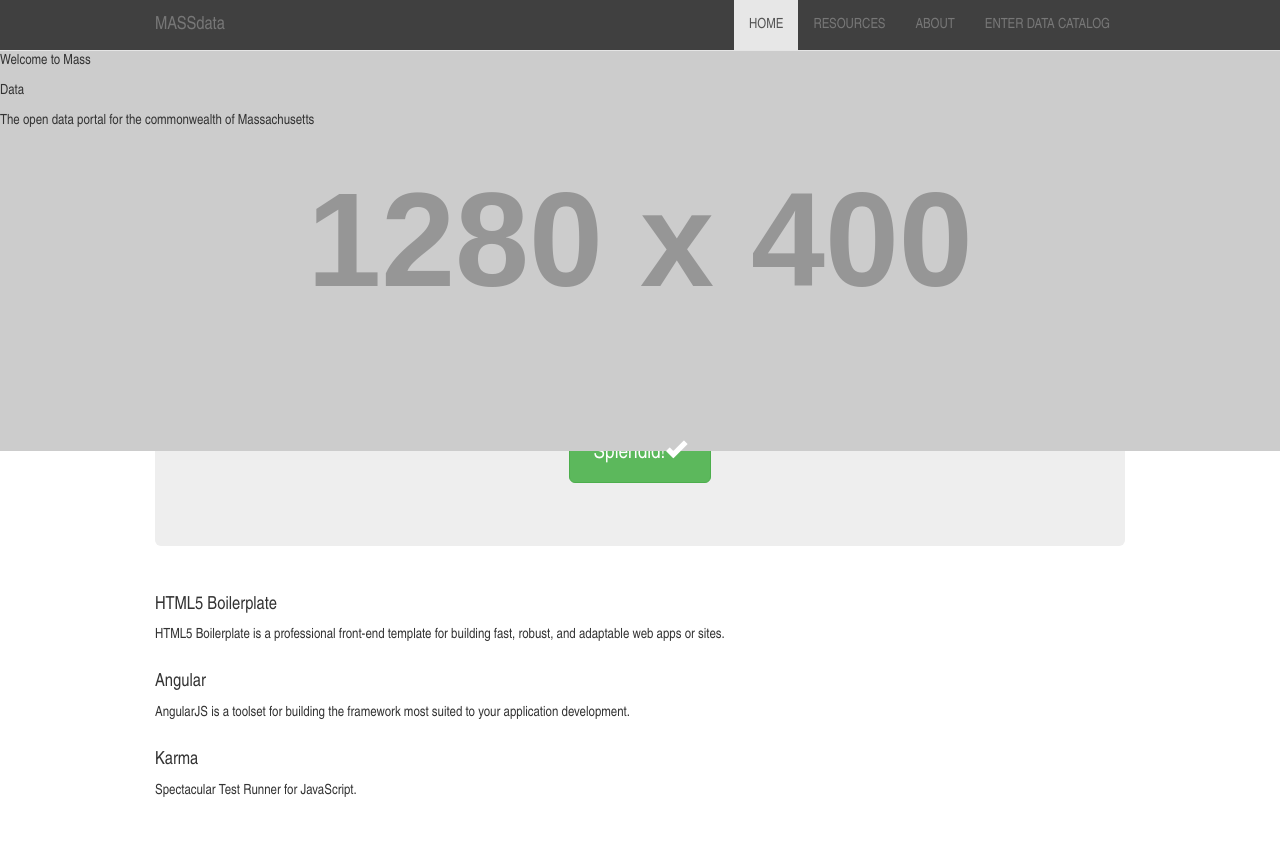
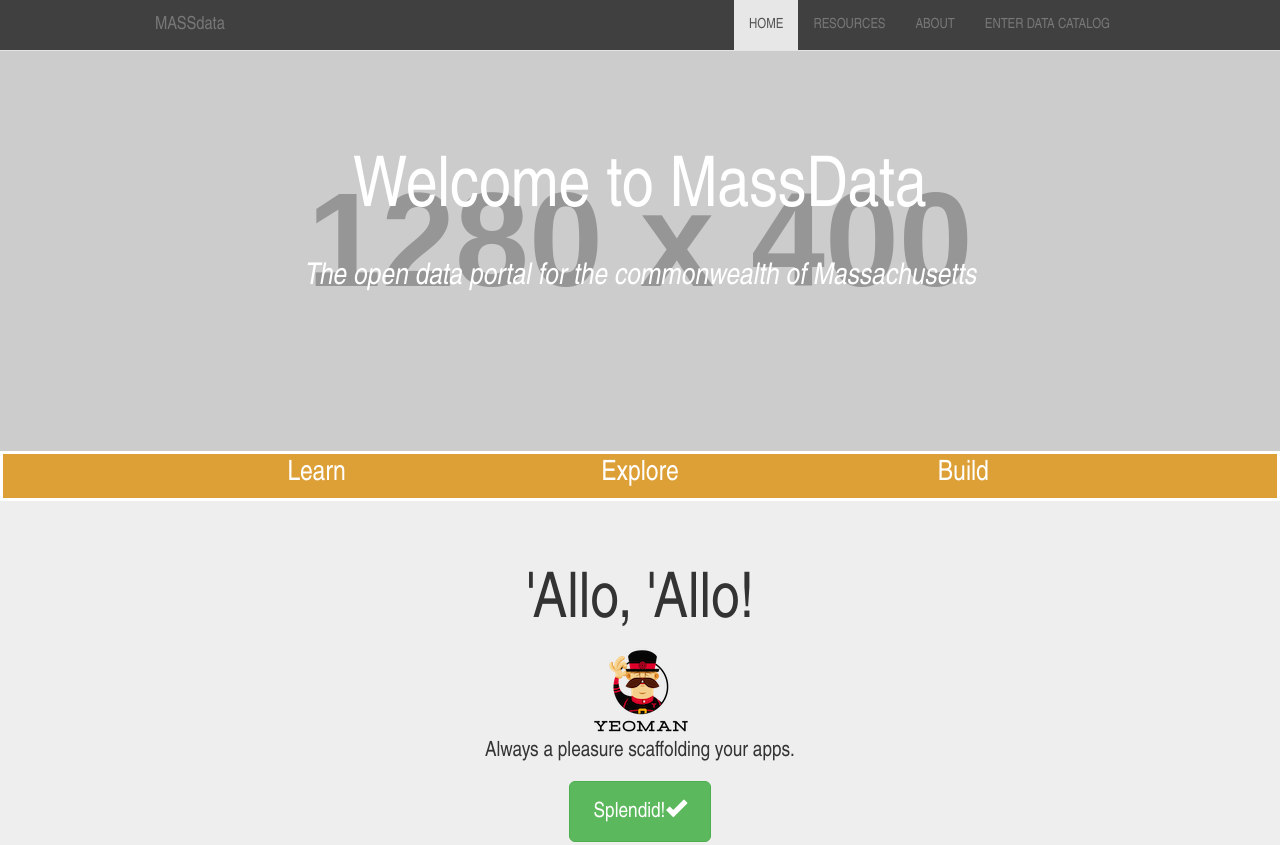
Before and after one commit to mjrouser/data-portal, a website: page app/index.html in a window 1280 px wide. Shown: the top 845 px of the page. Drawn offline with nearby package versions, Linux system fonts and the light colour scheme; some packages are replaced by stand-ins of ours; files that its build step writes are made by us from their sources; placeholder pictures from the web are drawn by us.

Commit message:
section bar

```diff
--- a/app/index.html
+++ b/app/index.html
@@ -56,14 +56,17 @@
           <img class="img-responsive"  src="http://placehold.it/1280x400/dda037.png&text=..." alt="Head Image" role="img">
        </div>
        <div class="head-text">
-          <p>Welcome to Mass</p><p>Data</p>
-          <p>The open data portal for the commonwealth of Massachusetts</p>
+          <p>Welcome to MassData</p>
+          <h2>The open data portal for the commonwealth of Massachusetts</h2>
        </div>
     </div>
 
+     <!--
     <div class="container">
-      <div ng-view=""></div>
+
     </div>
+    -->
+    <div ng-view=""></div>
 
 
     <div class="footer">
--- a/app/styles/main.css
+++ b/app/styles/main.css
@@ -55,9 +55,21 @@ html body {
 
 .head-text{
    position: relative;
+   padding-top: 7%;
+   text-align: center;
 }
-.head-text>h1{
+.head-text>p{
   margin: 0;
+  font-size: 5em;
+  color: #FFFFFF ;
+}
+.head-text>h2{
+  font-style: italic;
+  color: #FFFFFF;
+}
+
+.content-wrapper{
+  margin-top: 157px;
 }
 
 /* Custom page footer */
@@ -72,6 +84,22 @@ html body {
   margin: 30px 0;
 }
 
+.row{
+  margin: 0;
+}
+
+.section-bar{
+  background-color: #dda037;
+  color: #FFFFFF;
+  border-style: solid;
+  border-color: #FFFFFF;
+  height: 50px;
+  text-align: center;
+  font-size: 2em;
+}
+.sub-bar{
+
+}
 /* Main marketing message and sign up button */
 .jumbotron {
   text-align: center;
--- a/app/views/main.html
+++ b/app/views/main.html
@@ -1,3 +1,12 @@
+<div class="content-wrapper">
+
+  <div class="row section-bar">
+    <div class="container">
+      <div class="col-md-4 sub-bar">Learn</div>
+      <div class="col-md-4 sub-bar">Explore</div>
+      <div class="col-md-4 sub-bar">Build</div>
+    </div>
+  </div>
   <div class="jumbotron">
       <h1>'Allo, 'Allo!</h1>
        <p class="lead">
@@ -21,3 +30,4 @@
       <h4>Karma</h4>
       <p>Spectacular Test Runner for JavaScript.</p>
   </div>
+</div>
```
Lines whose indentation alone changed are shown as unchanged.
